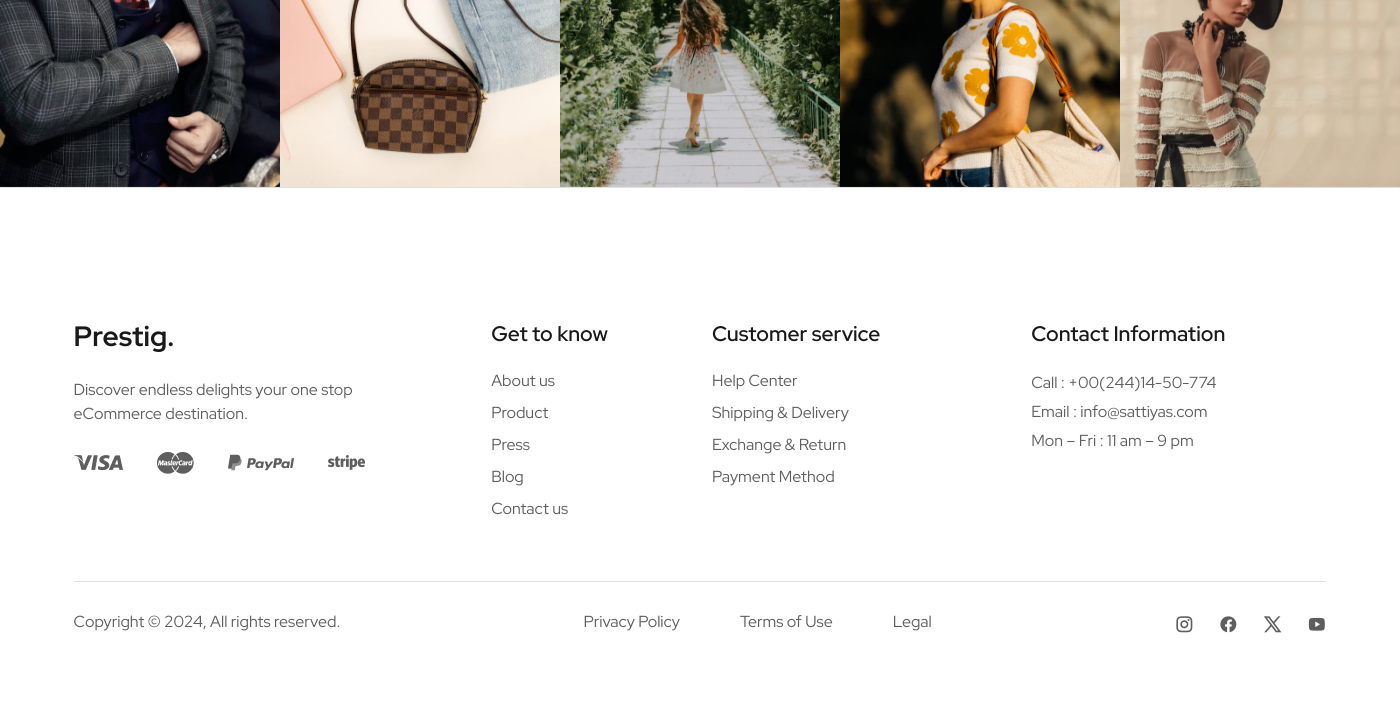
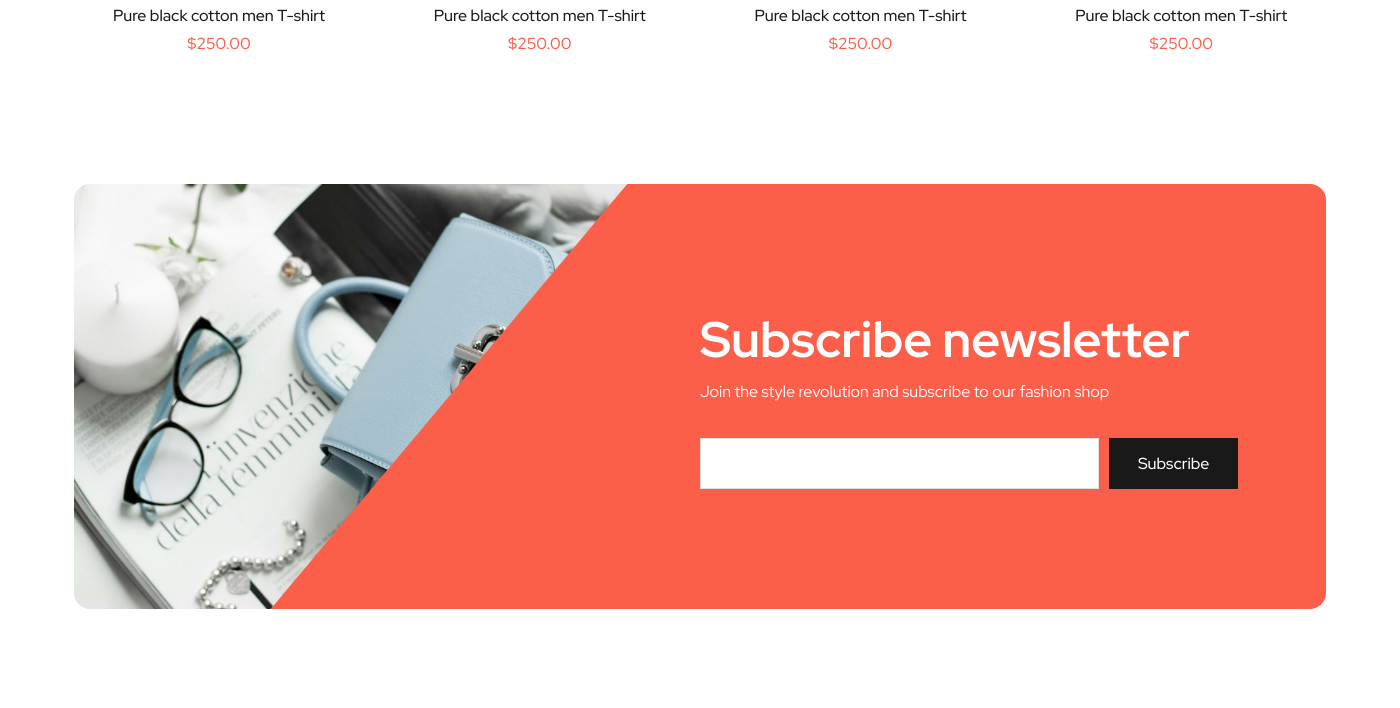
Before and after one commit to hubertrykala93/django_prestig, a Django app: page / in a window 1400 px wide; the page is wider, and only the part inside the window is pictured. Shown: the part 5792-6500 px from the top of that part. Before the commit the page ends 6425 px from the top of that part, so only its background shows below. Run offline with Django 5.2, Linux system fonts and the light colour scheme; some libraries are stand-ins or nearby versions.

Commit message:
newsletter html css done

```diff
--- a/core/templates/core/index.html
+++ b/core/templates/core/index.html
@@ -132,6 +132,33 @@
                     Children
                     <i class="ri-arrow-right-line" aria-hidden="true"></i>
                 </a>
+            </div>
+        </div>
+    </div>
+</section>
+
+<!-- SLIDE TEXT -->
+<section class="slide-text">
+    <div class="row">
+        <div class="slide-text__wrapper">
+            <div class="slide-text__item">
+                <div class="heading--h3">35% Winter Offer Running</div>
+                <img src="/media/home/icons/star.svg" alt="Star" aria-hidden="True" class="slide-text__item__icon">
+            </div>
+
+            <div class="slide-text__item">
+                <div class="heading--h3">35% Winter Offer Running</div>
+                <img src="/media/home/icons/star.svg" alt="Star" aria-hidden="True" class="slide-text__item__icon">
+            </div>
+
+            <div class="slide-text__item">
+                <div class="heading--h3">35% Winter Offer Running</div>
+                <img src="/media/home/icons/star.svg" alt="Star" aria-hidden="True" class="slide-text__item__icon">
+            </div>
+
+            <div class="slide-text__item">
+                <div class="heading--h3">35% Winter Offer Running</div>
+                <img src="/media/home/icons/star.svg" alt="Star" aria-hidden="True" class="slide-text__item__icon">
             </div>
         </div>
     </div>
@@ -700,6 +727,31 @@
     </div>
 </section>
 
+<!-- NEWSLETTER -->
+<section class="newsletter">
+    <div class="container container--narrow">
+        <div class="row">
+            <div class="newsletter__wrapper">
+                <div class="newsletter__wrapper__image">
+                    <img src="/media/home/newsletter.jpg" alt="Blue purse" aria-hidden="true">
+                </div>
+
+                <div class="newsletter__wrapper__content">
+                    <h2 class="newsletter__heading heading heading--h2">Subscribe newsletter</h2>
+                    <p>Join the style revolution and subscribe to our fashion shop</p>
+
+                    <form class="newsletter__form form">
+                        <div class="newsletter__form__input-wrapper">
+                            <input type="text" name="email">
+                        </div>
+                        <button class="newsletter__form__btn btn btn--primary" type="submit">Subscribe</button>
+                    </form>
+                </div>
+            </div>
+        </div>
+    </div>
+</section>
+
 <!-- BOTTOM GALLERY -->
 <section class="bottom-gallery">
     <div class="row">
--- a/static/css/style.css
+++ b/static/css/style.css
@@ -179,6 +179,20 @@ body {
 .btn--accent:hover,
 .btn--accent:focus-visible {
   background-color: var(--clr-black);
+}
+
+/* FORM */
+.form input {
+  padding: 0 1rem;
+  width: 100%;
+  height: 2rem;
+  border: 1px solid var(--clr-gray-300);
+  outline: none;
+  transition: box-shadow .3s;
+}
+
+.form input:focus {
+  box-shadow: 5px 5px 5px hsla(0, 0%, 10%, 25%);
 }
 
 /* TESTIMONIALS */
@@ -626,6 +673,67 @@ body {
   justify-content: start;
   gap: 1rem;
   margin-top: 1.2rem;
+}
+
+/* NEWSLETTER */
+.newsletter {
+  padding: 3.75rem 0;
+}
+
+.newsletter__wrapper {
+  position: relative;
+  border-radius: 1rem;
+  overflow: hidden;
+}
+
+.newsletter__wrapper::before {
+  content: "";
+  position: absolute;
+  left: 0;
+  top: 0;
+  width: 100%;
+  height: 100%;
+  background-color: var(--clr-accent-400);
+  z-index: 1;
+}
+
+.newsletter__wrapper__image {
+  position: relative;
+  display: none;
+}
+
+.newsletter__wrapper__image img {
+  position: absolute;
+  top: 0;
+  left: 0;
+  width: 100%;
+  height: 100%;
+  object-fit: cover;
+}
+
+.newsletter__wrapper__content {
+  position: relative;
+  padding: 2rem var(--container-side-space);
+  color: white;
+  z-index: 2;
+}
+
+.newsletter__heading {
+  margin-bottom: 0.375rem;
+  color: var(--clr-white);
+}
+
+.newsletter__form {
+  margin-top: 1rem;
+}
+
+.newsletter__form__input-wrapper {
+  margin-bottom: 0.625rem;
+}
+
+.newsletter__form__btn {
+  justify-content: center;
+  width: 100%;
 }
 
 /**
@@ -772,6 +880,27 @@ body {
     margin-top: 0;
   }
 
+  /* NEWSLETTER */
+  .newsletter__wrapper__content {
+    padding: 4rem;
+  }
+
+  .newsletter__form {
+    display: flex;
+    margin-top: 2.125rem;
+  }
+
+  .newsletter__form__input-wrapper {
+    margin-bottom: 0;
+    margin-right: 0.625rem;
+    flex-grow: 1;
+  }
+
+  .newsletter__form__btn {
+    width: auto;
+  }
+
+
   /**
   * FOOTER
   */
@@ -799,6 +928,16 @@ body {
   /**
   * COMPONENTS
   */
+
+  /* BUTTONS */
+  .btn {
+    line-height: 3.1875em;
+  }
+
+  /* FORM */
+  .form input {
+    height: 3.1875em;
+  }
 
   /* TESTIMONIALS */
   .testimonials {
@@ -964,6 +1103,29 @@ body {
     margin-bottom: 4em;
   }
 
+  /* NEWSLETTER */
+  .newsletter {
+    padding: 8rem 0;
+  }
+
+  .newsletter__wrapper {
+    display: grid;
+    grid-template-columns: 4fr 8fr;
+  }
+
+  .newsletter__wrapper::before {
+    transform: skew(-40deg);
+    left: 19%;
+  }
+
+  .newsletter__wrapper__image {
+    display: block;
+  }
+
+  .newsletter__wrapper__content {
+    padding-left: 0 !important;
+  }
+
   /**
   * FOOTER
   */
@@ -1025,6 +1187,19 @@ body {
     margin-right: -10rem;
   }
 
+  /* NEWSLETTER */
+  .newsletter__wrapper {
+    grid-template-columns: repeat(2, 1fr);
+  }
+
+  .newsletter__wrapper::before {
+    left: 30%;
+  }
+
+  .newsletter__wrapper__content {
+    padding: 7.5rem 5.5rem;
+  }
+
   /**
   * FOOTER
   */
```
Also changed, not shown: other parts of static/css/style.css (+40 -2 lines), media/home/icons/star.svg (added), media/home/newsletter.jpg (added).
